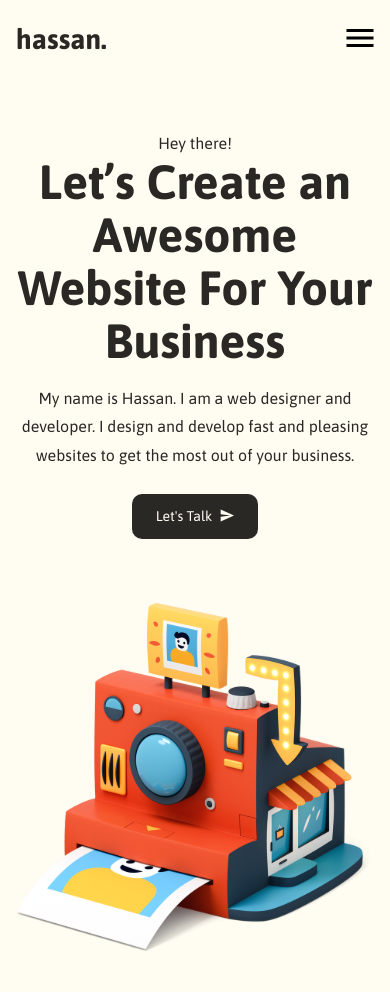
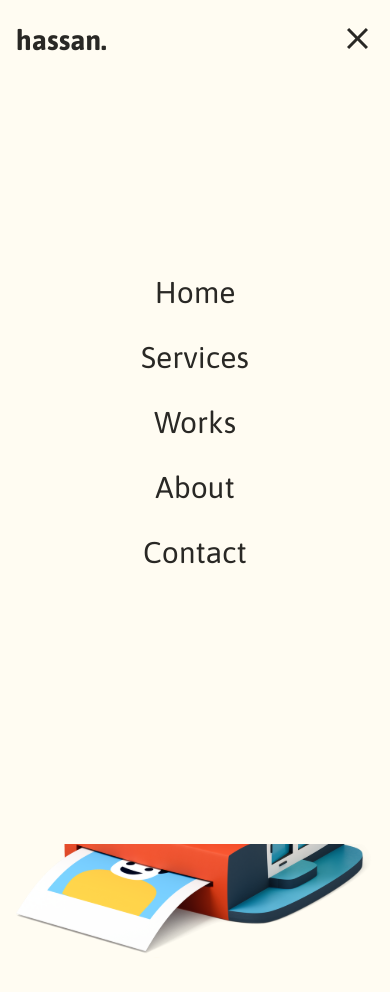
Before and after one commit to hassantayyab/portfolio-typescript, a Next.js app: page / in a window 390 px wide. Both pictures are taken after a click on the button 360 px from the left and 39 px from the top of the page. Shown: the top 992 px of the page. Built offline with nearby package versions, Linux system fonts and the light colour scheme.

Commit message:
Mobile menu implementation started

```diff
--- /dev/null
+++ b/app/components/modules/MobileMenu.module.scss
@@ -0,0 +1,22 @@
+.mobileMenu {
+  position: fixed;
+  top: 0;
+  left: 0;
+  z-index: 1;
+  background-color: $color-primary;
+  width: 100%;
+  height: 100%;
+
+  ul {
+    display: flex;
+    flex-direction: column;
+    align-items: center;
+    justify-content: center;
+    gap: 2rem;
+    height: 100%;
+
+    li {
+      font-size: 1.875rem;
+    }
+  }
+}
--- /dev/null
+++ b/app/components/modules/MobileMenu.tsx
@@ -0,0 +1,25 @@
+import Link from 'next/link'
+
+import { Route } from '@constant/routes'
+
+import styles from './MobileMenu.module.scss'
+
+interface Props {
+  menus: Route[]
+}
+
+const MobileMenu = ({ menus }: Props) => {
+  return (
+    <div className={styles.mobileMenu}>
+      <ul>
+        {menus.map((menu, i) => (
+          <li key={i}>
+            <Link href={menu.path}>{menu.label}</Link>
+          </li>
+        ))}
+      </ul>
+    </div>
+  )
+}
+
+export default MobileMenu
--- a/app/components/modules/NavBar.module.scss
+++ b/app/components/modules/NavBar.module.scss
@@ -1,4 +1,6 @@
 .nav {
+  position: relative;
+  z-index: 999;
   display: flex;
   justify-content: space-between;
   align-items: center;
@@ -14,6 +16,8 @@
   background: transparent;
   border: none;
   outline: none;
+  width: 2rem;
+  height: 2rem;
 
   @include breakpoint(sm) {
     display: inline-block;
--- a/app/components/modules/NavBar.tsx
+++ b/app/components/modules/NavBar.tsx
@@ -1,26 +1,55 @@
+import { useEffect, useRef, useState } from 'react'
+
+import { disableBodyScroll, enableBodyScroll } from 'body-scroll-lock'
 import Image from 'next/image'
 import Link from 'next/link'
 
 import { ROUTES } from '@constant/routes'
 import Menu from '@element/Menu'
 
-import MenuImg from '../../../public/hamburger.svg'
+import CrossImg from '../../../public/cross.svg'
+import HamburgerImg from '../../../public/hamburger.svg'
+import MobileMenu from './MobileMenu'
 import styles from './NavBar.module.scss'
 
 const NavBar = () => {
+  const [isOpen, setIsOpen] = useState(false)
+  const nav = useRef<HTMLElement>(null)
   const routes = ROUTES
 
+  useEffect(() => {
+    if (isOpen) {
+      disableBodyScroll(nav.current!)
+    } else {
+      enableBodyScroll(nav.current!)
+    }
+  }, [isOpen])
+
   return (
-    <nav className={styles.nav}>
+    <>
+      <div className={styles.nav}>
         <Link href="/" passHref>
           <h4>hassan.</h4>
         </Link>
+        <nav>
           <Menu menus={routes} />
+        </nav>
 
-      <button type="button" className={styles.menuButton}>
-        <Image src={MenuImg} alt="toggle menu" />
+        <button
+          type="button"
+          className={styles.menuButton}
+          onClick={() => setIsOpen(!isOpen)}>
+          {!isOpen && <Image src={HamburgerImg} alt="open menu" />}
+          {isOpen && <Image src={CrossImg} alt="close menu" />}
         </button>
+      </div>
+
+      {isOpen && (
+        <nav ref={nav}>
+          <MobileMenu menus={routes} />
         </nav>
+      )}
+    </>
   )
 }
 
--- a/app/constants/routes.ts
+++ b/app/constants/routes.ts
@@ -1,7 +1,6 @@
 export interface Route {
   path: string
   label: string
-  hash?: string
 }
 
 export const ROUTES: Route[] = [
--- a/package.json
+++ b/package.json
@@ -14,6 +14,7 @@
     "prepare": "husky install"
   },
   "dependencies": {
+    "body-scroll-lock": "^4.0.0-beta.0",
     "next": "12.0.8",
     "react": "17.0.2",
     "react-dom": "17.0.2",
@@ -22,6 +23,7 @@
   },
   "devDependencies": {
     "@next/bundle-analyzer": "^12.0.8",
+    "@types/body-scroll-lock": "^3.1.0",
     "@types/node": "17.0.8",
     "@types/react": "17.0.38",
     "@typescript-eslint/eslint-plugin": "^5.9.1",
```
Also changed, not shown: public/cross.svg (added), 1 other file (tests, documents, lock files or other folders). Lines whose indentation alone changed are shown as unchanged.
